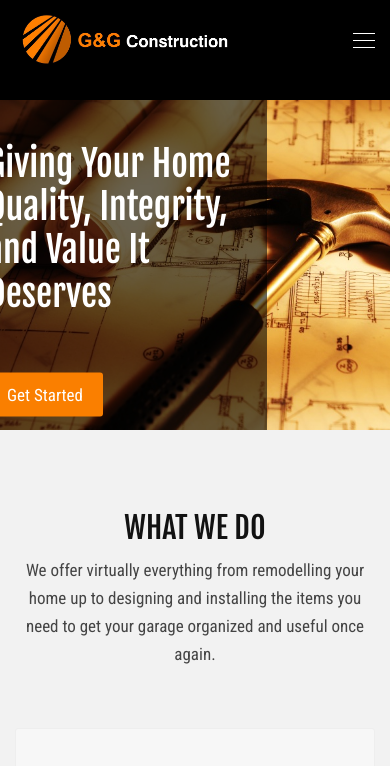
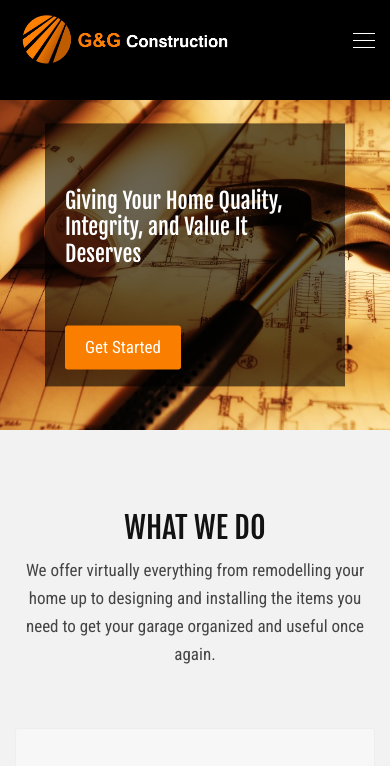
Before and after one commit to npatrick/gandg, a website: page src/client/index.html in a window 390 px wide. Shown: the top 766 px of the page. Drawn offline with Linux system fonts and the light colour scheme.

Commit message:
fix banner header on mobile

```diff
--- a/src/client/css/styles.css
+++ b/src/client/css/styles.css
@@ -1965,7 +1965,8 @@ Quick Override solution below:
   transform: translate(-50%, -50%);
   z-index: 33;
   background-color: rgba(0, 0, 0, 0.59);
-  padding: 50px 50px 45px;
+  /* padding: 50px 50px 45px; */
+  padding: 3% 2% 5% 2%;
   text-align: center;
   visibility: hidden;
   opacity: 0;
@@ -3380,6 +3381,9 @@ article .post-media {
   .list-three a span {
     font-size: 18px;
   }
+  .featured-slider-wrap .item-content .whiteFont {
+    font-size: 22px;
+  }
   #header-inner .socials {
     display: none;
   }
@@ -3558,6 +3562,9 @@ article .post-media {
   }
 }
 @media screen and (max-width: 600px) {
+  .featured-slider-wrap .item-content {
+    left: 50%;
+  }
   #post-author .avatar-author {
     float: none;
   }
```
